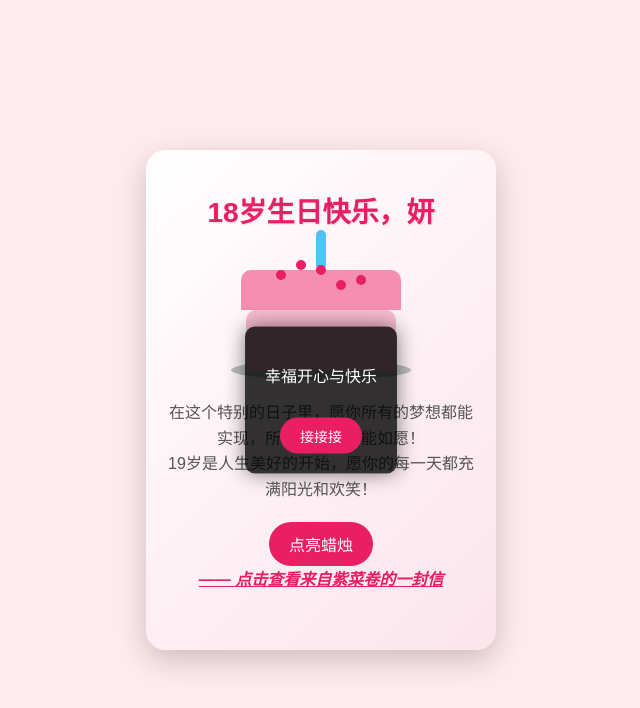
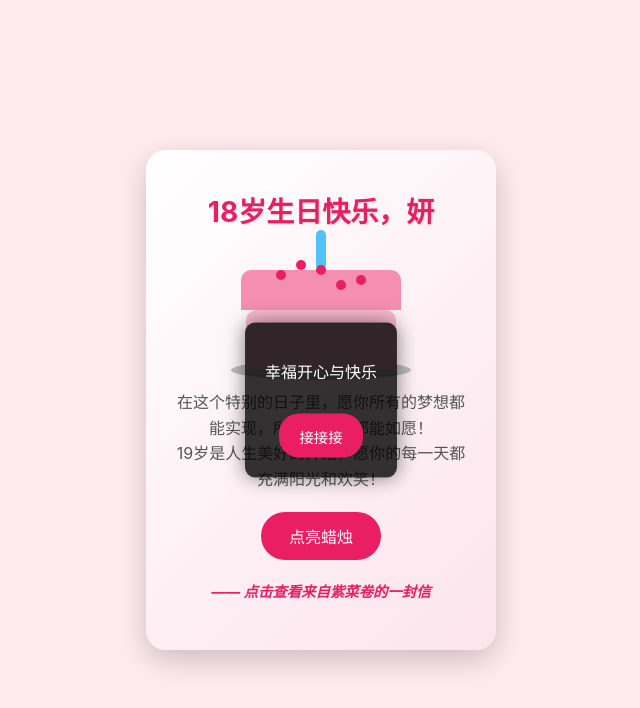
Before and after one commit to zcj-webdesign/zcj.github.io, a plain HTML site: page first.html in a window 1280 px wide. Shown: the whole page, without its empty margins (319-959 px from the left). Drawn offline with Linux system fonts and the light colour scheme.

Commit message:
Update first.html

```diff
--- a/first.html
+++ b/first.html
@@ -2,11 +2,25 @@
 <html lang="zh-CN">
 <head>
     <meta charset="UTF-8">
-    <meta name="viewport" content="width=device-width, initial-scale=1.0">
+    <meta name="viewport" content="width=device-width, initial-scale=1.0, maximum-scale=1.0, user-scalable=no, shrink-to-fit=no">
     <title>19岁生日快乐！</title>
     <style>
+        * {
+            -webkit-tap-highlight-color: transparent;
+            -webkit-touch-callout: none;
+            box-sizing: border-box;
+        }
+
+        html {
+            -webkit-text-size-adjust: 100%;
+            -ms-text-size-adjust: 100%;
+            text-size-adjust: 100%;
+            height: 100%;
+            touch-action: manipulation;
+        }
+
         body {
-            font-family: 'Arial', sans-serif;
+            font-family: -apple-system, BlinkMacSystemFont, 'Segoe UI', Roboto, Oxygen, Ubuntu, Cantarell, 'Open Sans', 'Helvetica Neue', sans-serif;
             background-color: #ffebee;
             display: flex;
             justify-content: center;
@@ -16,6 +30,8 @@
             overflow: hidden;
             position: relative;
             transition: background-color 0.5s;
+            -webkit-user-select: none;
+            user-select: none;
         }
 
         body.dimmed {
@@ -23,8 +39,10 @@
         }
 
         .card {
-            width: 350px;
-            height: 500px;
+            width: 90%;
+            max-width: 350px;
+            height: auto;
+            min-height: 500px;
             background: linear-gradient(135deg, #fff, #fce4ec);
             border-radius: 20px;
             box-shadow: 0 10px 30px rgba(0, 0, 0, 0.2);
@@ -35,24 +53,22 @@
             padding: 20px;
             box-sizing: border-box;
             text-align: center;
-        }
-
-        .card:hover {
-            transform: scale(1.05);
+            margin: 20px 0;
         }
 
         h1 {
             color: #e91e63;
             margin-top: 20px;
-            font-size: 28px;
+            font-size: clamp(1.5rem, 6vw, 1.75rem);
             text-shadow: 1px 1px 2px rgba(0,0,0,0.1);
         }
 
         .message {
-            margin-top: 30px;
+            margin-top: 20px;
             color: #555;
             line-height: 1.6;
-            font-size: 16px;
+            font-size: clamp(0.9rem, 3.5vw, 1rem);
+            padding: 0 10px;
         }
 
         .cake {
@@ -136,21 +152,21 @@
         }
 
         .btn {
-            padding: 10px 20px;
+            padding: 12px 24px;
             background: #e91e63;
             color: white;
             border: none;
             border-radius: 30px;
             cursor: pointer;
-            font-size: 16px;
+            font-size: clamp(0.9rem, 4vw, 1rem);
             transition: all 0.3s;
-            white-space: nowrap;
+            min-width: 120px;
+            min-height: 44px;
         }
 
-        .btn:hover {
+        .btn:active {
             background: #c2185b;
-            transform: translateY(-3px);
-            box-shadow: 0 5px 10px rgba(0,0,0,0.2);
+            transform: translateY(2px);
         }
 
         .confetti {
@@ -168,10 +184,11 @@
         }
 
         .signature {
-            margin-top: 30px;
+            margin-top: 20px;
             font-style: italic;
             color: #e91e63;
             font-weight: bold;
+            font-size: clamp(0.8rem, 3.5vw, 0.9rem);
         }
 
         .hearts {
@@ -202,7 +219,7 @@
             left: 50%;
             transform: translate(-50%, -50%);
             color: #e91e63;
-            font-size: 32px;
+            font-size: clamp(1.5rem, 6vw, 2rem);
             text-align: center;
             z-index: 101;
             opacity: 0;
@@ -211,9 +228,11 @@
             text-shadow: 2px 2px 5px rgba(255,255,255,0.8);
             font-weight: bold;
             background-color: rgba(255, 255, 255, 0.7);
-            padding: 20px 40px;
+            padding: 15px 30px;
             border-radius: 20px;
             box-shadow: 0 0 20px rgba(233, 30, 99, 0.5);
+            width: 90%;
+            max-width: 300px;
         }
 
         .wish-message.active {
@@ -224,7 +243,7 @@
 
         @keyframes pulse {
             0% { transform: translate(-50%, -50%) scale(1); }
-            50% { transform: translate(-50%, -50%) scale(1.1); }
+            50% { transform: translate(-50%, -50%) scale(1.05); }
             100% { transform: translate(-50%, -50%) scale(1); }
         }
 
@@ -285,9 +304,10 @@
             border-radius: 10px;
             z-index: 1000;
             text-align: center;
-            max-width: 80%;
+            max-width: 85%;
             box-shadow: 0 0 20px rgba(0,0,0,0.5);
             animation: fadeIn 0.5s;
+            display: none;
         }
 
         @keyframes fadeIn {
@@ -297,13 +317,14 @@
 
         .alert-btn {
             margin-top: 15px;
-            padding: 8px 20px;
+            padding: 10px 20px;
             background: #e91e63;
             color: white;
             border: none;
             border-radius: 20px;
             cursor: pointer;
-            font-size: 14px;
+            font-size: clamp(0.8rem, 3.5vw, 0.9rem);
+            min-height: 44px;
         }
 
         /* 添加朦胧遮罩层样式 */
@@ -324,6 +345,18 @@
         .overlay.active {
             opacity: 1;
             visibility: visible;
+        }
+
+        /* 链接样式 */
+        .link-container {
+            margin-top: 20px;
+        }
+
+        .link-container a {
+            color: #e91e63;
+            text-decoration: none;
+            font-size: clamp(0.8rem, 3.5vw, 0.9rem);
+            word-break: break-all;
         }
     </style>
 </head>
@@ -379,6 +412,21 @@
     </div>
 
     <script>
+        // 防止双击缩放
+        let lastTouchEnd = 0;
+        document.addEventListener('touchend', function(event) {
+            const now = Date.now();
+            if (now - lastTouchEnd <= 300) {
+                event.preventDefault();
+            }
+            lastTouchEnd = now;
+        }, { passive: false });
+
+        // 防止手势缩放
+        document.addEventListener('gesturestart', function(e) {
+            e.preventDefault();
+        });
+
         document.addEventListener('DOMContentLoaded', function() {
             const candleBtn = document.getElementById('lightCandle');
             const flame = document.querySelector('.flame');
@@ -389,7 +437,9 @@
             const overlay = document.getElementById('overlay');
 
             // 显示提示框
-            alertBox.style.display = 'block';
+            setTimeout(() => {
+                alertBox.style.display = 'block';
+            }, 500);
 
             // 关闭提示框
             alertBtn.addEventListener('click', function() {
@@ -421,7 +471,15 @@
                     birthdayMusic.play().catch(e => {
                         console.log('音乐播放失败:', e);
                         // 如果自动播放被阻止，提示用户
-                        alert('请点击页面任意位置后，再尝试点亮蜡烛');
+                        const alert = document.createElement('div');
+                        alert.className = 'alert-box';
+                        alert.innerHTML = '<p>请点击"确定"后，再尝试点亮蜡烛</p><button class="alert-btn" id="retryBtn">确定</button>';
+                        document.body.appendChild(alert);
+
+                        document.getElementById('retryBtn').addEventListener('click', function() {
+                            alert.remove();
+                        });
+
                         candleBtn.textContent = '点亮蜡烛';
                         candleBtn.disabled = false;
                         flame.classList.remove('active');
```
